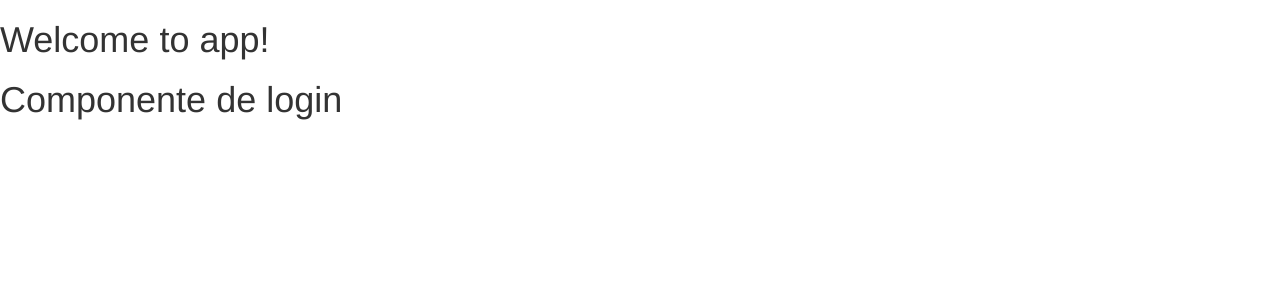
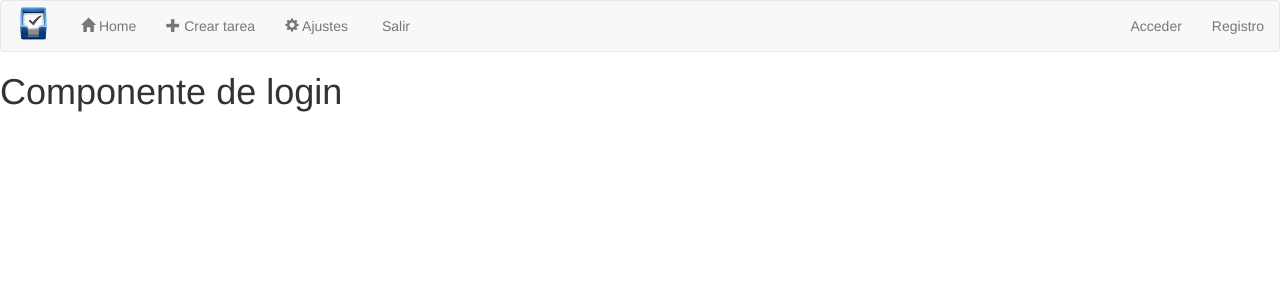
Before and after one commit to LuisMh18/AppTareasFrontEnd, an Angular app: page / in a window 1280 px wide. Shown: the top 300 px of the page. Built offline with nearby package versions, Linux system fonts and the light colour scheme.

Commit message:
Maquetación de menu

```diff
--- a/src/app/app.component.html
+++ b/src/app/app.component.html
@@ -1,8 +1,64 @@
+<header id="header">
+  <div class="navbar navbar-default">
+    <div class="navbar-header">
+      <button type="button" class="navbar-toggle collapsed" data-toggle="collapse" data-target="#menu" aria-expanded="false">
+        <span class="sr-only">Toggle</span>
+        <span class="icon-bar"></span>
+        <span class="icon-bar"></span>
+        <span class="icon-bar"></span>
+      </button>
 
-  <h1>
-    Welcome to {{ title }}!
-  </h1>
+      <!--logo-->
+      <a class="navbar-brand" [routerLink]="['/']">
+        <img src="./assets/img/logo.png" alt="Logo" id="logo">
+      </a>
+    </div>
 
+    <div class="collapse navbar-collapse" id="menu">
+      <ul class="nav navbar-nav">
+        <li>
+          <a [routerLink]="['/']">
+            <span class="glyphicon glyphicon-home" aria-hidden="true"></span>
+            Home
+          </a>
+        </li>
+        <li>
+          <a [routerLink]="['/']">
+            <span class="glyphicon glyphicon-plus" aria-hidden="true"></span>
+            Crear tarea
+          </a>
+        </li>
+        <li>
+          <a [routerLink]="['/']">
+            <span class="glyphicon glyphicon-cog" aria-hidden="true"></span>
+            Ajustes
+          </a>
+        </li>
+        <li>
+          <a [routerLink]="['/']">
+            <span class="glyphicon glyphicon-logout" aria-hidden="true"></span>
+            Salir
+          </a>
+        </li>
+      </ul>
+
+      <ul class="nav navbar-nav navbar-right">
+        <li>
+          <a [routerLink]="['/login']">
+            Acceder
+          </a>
+        </li>
+        <li>
+          <a [routerLink]="['/register']">
+            Registro
+          </a>
+        </li>
+      </ul>
+
+    </div>
+
+  </div>
+</header>
 <!--<app-login></app-login>-->
 
 <!-- se encarga de cargar el componente dependiendo de la configuración de las rutas -->
--- a/src/assets/css/styles.css
+++ b/src/assets/css/styles.css
@@ -0,0 +1,4 @@
+#logo{
+    height:35px;
+    margin-top:-10px;
+}
--- a/src/index.html
+++ b/src/index.html
@@ -15,6 +15,6 @@
   <link rel="stylesheet" href="assets/css/styles.css">
 </head>
 <body>
-  <app-root>Loading...</app-root>
+  <app-root>Cargando...</app-root>
 </body>
 </html>
```
Also changed, not shown: src/assets/img/logo.png (added), 1 other file (tests, documents, lock files or other folders).
